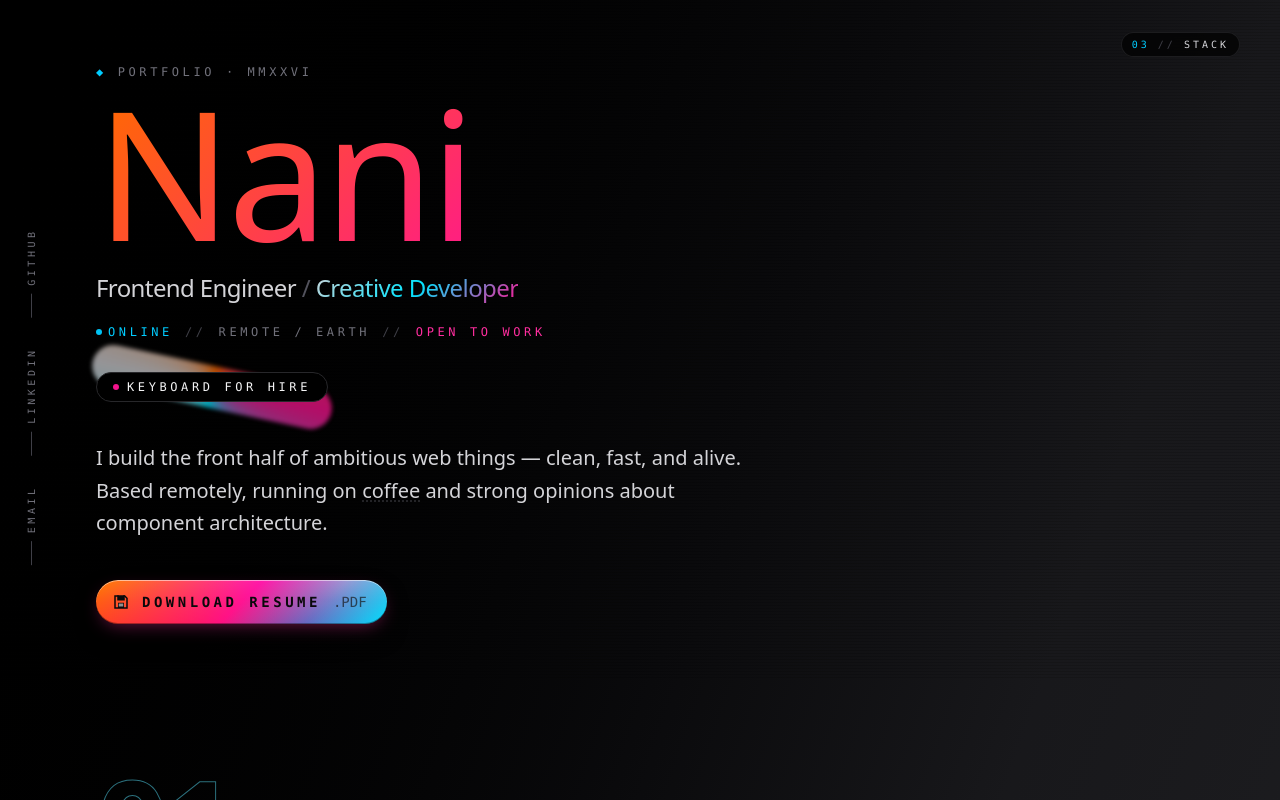
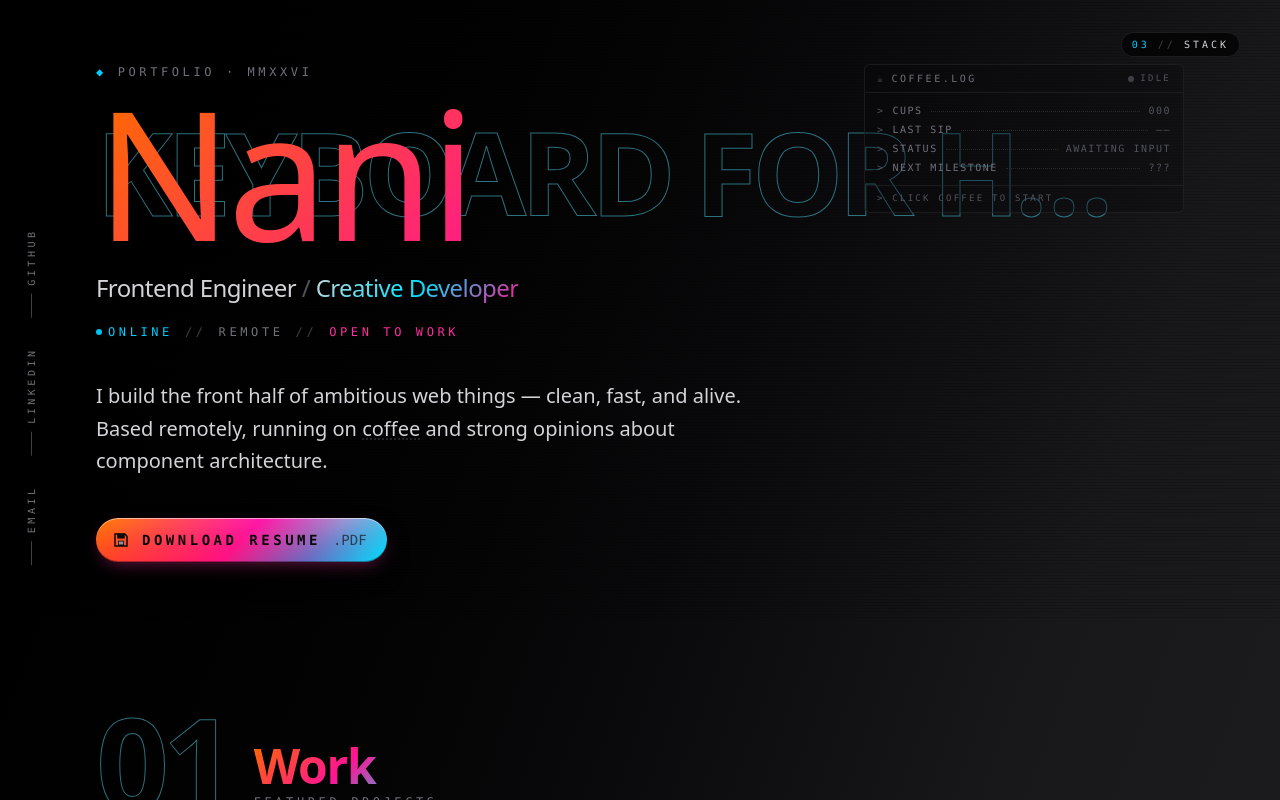
Before and after one commit to hernanosaurus/portfolio.2025, a Next.js app: page / in a window 1280 px wide. Shown: the top 800 px of the page. Built offline with nearby package versions, Linux system fonts and the light colour scheme.

Commit message:
Chrome links, coffee log HUD, keyboard-for-hire shadow

```diff
--- a/app/components/common/CoffeeEasterEgg.tsx
+++ b/app/components/common/CoffeeEasterEgg.tsx
@@ -1,7 +1,18 @@
 'use client';
 
 import { AnimatePresence, motion, useReducedMotion } from 'framer-motion';
-import { useCallback, useEffect, useMemo, useRef, useState } from 'react';
+import { useCallback, useEffect, useMemo, useRef, useState, useSyncExternalStore } from 'react';
+import { createPortal } from 'react-dom';
+import { useCoffee } from '../../lib/coffee';
+
+const NOOP_SUBSCRIBE = () => () => {};
+function useIsMounted() {
+  return useSyncExternalStore(
+    NOOP_SUBSCRIBE,
+    () => true,
+    () => false,
+  );
+}
 
 interface CoffeeEasterEggProps {
   children: React.ReactNode;
@@ -15,7 +26,6 @@ function seededRandom(seed: number): () => number {
   };
 }
 
-const STORAGE_KEY = 'nani:coffee-count';
 const MILESTONES_KEY = 'nani:coffee-milestones';
 const TOOLTIP_HOLD_MS = 2000;
 const CURSOR_HOLD_MS = 600;
@@ -103,13 +113,7 @@ function loadShownMilestones(): Set<number> {
 
 export default function CoffeeEasterEgg({ children }: CoffeeEasterEggProps) {
   const shouldReduce = useReducedMotion();
-  const [count, setCount] = useState<number>(() => {
-    if (typeof window === 'undefined') return 0;
-    const stored = window.sessionStorage.getItem(STORAGE_KEY);
-    if (!stored) return 0;
-    const parsed = parseInt(stored, 10);
-    return !isNaN(parsed) && parsed > 0 ? parsed : 0;
-  });
+  const { count, increment } = useCoffee();
   const [tooltipVisible, setTooltipVisible] = useState(false);
   const [steamKey, setSteamKey] = useState(0);
   const [cursorActive, setCursorActive] = useState(false);
@@ -157,11 +161,7 @@ export default function CoffeeEasterEgg({ children }: CoffeeEasterEggProps) {
   }, []);
 
   function handleClick() {
-    const next = count + 1;
-    setCount(next);
-    if (typeof window !== 'undefined') {
-      window.sessionStorage.setItem(STORAGE_KEY, String(next));
-    }
+    const next = increment();
     const text = copyForCount(next);
     setLiveText(text);
     if (liveClearTimerRef.current) clearTimeout(liveClearTimerRef.current);
@@ -280,6 +280,7 @@ function CoffeeConsole({ milestone, count, onClose }: CoffeeConsoleProps) {
   const shouldReduce = useReducedMotion();
   const closeRef = useRef<HTMLButtonElement>(null);
   const lastFocusRef = useRef<Element | null>(null);
+  const mounted = useIsMounted();
 
   useEffect(() => {
     if (milestone === null) return;
@@ -306,7 +307,9 @@ function CoffeeConsole({ milestone, count, onClose }: CoffeeConsoleProps) {
 
   const copy = milestone !== null ? windowCopyForCount(milestone) : null;
 
-  return (
+  if (!mounted) return null;
+
+  return createPortal(
     <AnimatePresence>
       {milestone !== null && copy && (
         <motion.div
@@ -384,6 +387,7 @@ function CoffeeConsole({ milestone, count, onClose }: CoffeeConsoleProps) {
           </motion.div>
         </motion.div>
       )}
-    </AnimatePresence>
+    </AnimatePresence>,
+    document.body,
   );
 }
--- a/app/components/common/Link.tsx
+++ b/app/components/common/Link.tsx
@@ -11,7 +11,7 @@ interface LinkProps {
 export default function Link({
   href,
   children,
-  className = 'text-orange-400 underline underline-offset-2 hover:text-orange-300 focus-visible:outline-2 focus-visible:outline-orange-400 focus-visible:bg-orange-950/20 transition-colors group',
+  className = 'chrome-link focus-visible:outline-2 focus-visible:outline-brand-magenta-500 rounded-xs group',
   ariaLabel,
 }: LinkProps) {
   const controls = useAnimation();
@@ -49,7 +49,7 @@ export default function Link({
       <span className="flex items-center gap-1 align-middle">
         {children}
         <motion.span
-          className="inline-block"
+          className="inline-block text-zinc-400 group-hover:text-brand-magenta-500 transition-colors"
           animate={controls}
         >
           <ArrowRight className="w-4 h-4 align-middle" />
--- /dev/null
+++ b/app/components/sections/CoffeeLog.tsx
@@ -0,0 +1,138 @@
+'use client';
+
+import { AnimatePresence, motion, useReducedMotion } from 'framer-motion';
+import { useEffect, useState } from 'react';
+import { useCoffee } from '../../lib/coffee';
+
+function statusForCount(n: number): string {
+  if (n === 0) return 'awaiting input';
+  if (n < 3) return 'warming up';
+  if (n < 6) return 'wired but ok';
+  if (n < 11) return 'fully caffeinated';
+  if (n < 21) return 'jittery';
+  if (n < 50) return 'concerning';
+  if (n < 100) return 'transcendent';
+  return 'help';
+}
+
+function formatRelative(ms: number): string {
+  if (ms < 1000) return 'just now';
+  const s = Math.floor(ms / 1000);
+  if (s < 60) return `${s}s ago`;
+  const m = Math.floor(s / 60);
+  if (m < 60) return `${m}m ago`;
+  const h = Math.floor(m / 60);
+  return `${h}h ago`;
+}
+
+export default function CoffeeLog() {
+  const shouldReduce = useReducedMotion();
+  const { count, lastClickAt } = useCoffee();
+  const [now, setNow] = useState<number>(() => Date.now());
+
+  useEffect(() => {
+    if (!lastClickAt) return;
+    const id = setInterval(() => setNow(Date.now()), 1000);
+    return () => clearInterval(id);
+  }, [lastClickAt]);
+
+  const isLive = count > 0;
+  const relative = lastClickAt ? formatRelative(now - lastClickAt) : '——';
+  const status = statusForCount(count);
+  const countLabel = String(count).padStart(3, '0');
+
+  return (
+    <aside
+      aria-label="Coffee log"
+      className="hidden lg:block absolute top-16 right-16 xl:right-24 z-20 w-72 xl:w-80 font-mono select-none pointer-events-none"
+    >
+      <div
+        className={`rounded-md border transition-colors duration-500 ${
+          isLive
+            ? 'border-zinc-700/80 bg-zinc-950/60 backdrop-blur-sm'
+            : 'border-zinc-800/60 bg-zinc-950/30'
+        }`}
+      >
+        <div
+          className={`flex items-center justify-between px-3 py-1.5 border-b transition-colors duration-500 ${
+            isLive ? 'border-zinc-700/80' : 'border-zinc-800/60'
+          }`}
+        >
+          <div className="flex items-center gap-1.5 text-[10px] tracking-[0.25em] uppercase">
+            <span aria-hidden="true" className={isLive ? 'text-brand-magenta-400' : 'text-zinc-600'}>
+              ☕
+            </span>
+            <span className={isLive ? 'chrome-text font-semibold' : 'text-zinc-500'}>
+              coffee.log
+            </span>
+          </div>
+          <span className="flex items-center gap-1.5 text-[9px] tracking-[0.25em] uppercase">
+            <span
+              aria-hidden="true"
+              className={`w-1.5 h-1.5 rounded-full ${
+                isLive
+                  ? `bg-brand-magenta-500 ${shouldReduce ? '' : 'animate-pulse'}`
+                  : 'bg-zinc-700'
+              }`}
+            />
+            <span className={isLive ? 'text-brand-magenta-400' : 'text-zinc-600'}>
+              {isLive ? 'live' : 'idle'}
+            </span>
+          </span>
+        </div>
+
+        <div className="px-3 py-2.5 space-y-1 text-[10px] tracking-[0.15em] uppercase">
+          <LogRow label="cups" value={
+            <AnimatePresence mode="popLayout" initial={false}>
+              <motion.span
+                key={countLabel}
+                initial={shouldReduce ? false : { opacity: 0, y: -4 }}
+                animate={{ opacity: 1, y: 0 }}
+                exit={shouldReduce ? { opacity: 0 } : { opacity: 0, y: 4 }}
+                transition={{ duration: 0.18, ease: 'easeOut' }}
+                className={`inline-block tabular-nums ${
+                  isLive ? 'text-brand-cyan-400' : 'text-zinc-600'
+                }`}
+              >
+                {countLabel}
+              </motion.span>
+            </AnimatePresence>
+          } />
+          <LogRow label="last sip" value={
+            <span className={isLive ? 'text-zinc-200' : 'text-zinc-600'}>{relative}</span>
+          } />
+          <LogRow label="status" value={
+            <span className={isLive ? 'text-zinc-200' : 'text-zinc-600'}>{status}</span>
+          } />
+          <LogRow label="next milestone" value={
+            <span className={isLive ? 'text-brand-magenta-400' : 'text-zinc-600'}>???</span>
+          } />
+        </div>
+
+        <div
+          className={`px-3 py-1.5 border-t text-[9px] tracking-[0.25em] uppercase transition-colors duration-500 ${
+            isLive
+              ? 'border-zinc-700/80 text-zinc-500'
+              : 'border-zinc-800/60 text-zinc-600'
+          }`}
+        >
+          {isLive ? '> logging enabled' : '> click coffee to start'}
+        </div>
+      </div>
+    </aside>
+  );
+}
+
+function LogRow({ label, value }: { label: string; value: React.ReactNode }) {
+  return (
+    <div className="flex items-baseline gap-2">
+      <span className="text-zinc-600">{'>'}</span>
+      <span className="text-zinc-500 shrink-0">{label}</span>
+      <span
+        aria-hidden="true"
+        className="flex-1 border-b border-dotted border-zinc-800 translate-y-[-2px]"
+      />
+      <span className="shrink-0">{value}</span>
+    </div>
+  );
+}
--- a/app/components/sections/Hero.tsx
+++ b/app/components/sections/Hero.tsx
@@ -11,6 +11,7 @@ import {
 import { useEffect, useRef } from 'react';
 import Download from '../common/Download';
 import CoffeeEasterEgg from '../common/CoffeeEasterEgg';
+import CoffeeLog from './CoffeeLog';
 import { motionProps } from '../../lib/motion';
 
 const IDLE_WEIGHT = 500;
@@ -134,6 +135,7 @@ export default function Hero() {
         className="scanlines pointer-events-none absolute inset-0 z-0"
       />
       <SocialRail />
+      <CoffeeLog />
 
       <motion.div
         style={
@@ -150,10 +152,19 @@ export default function Hero() {
           <span className="text-brand-cyan-400">◆</span> Portfolio · MMXXVI
         </motion.p>
 
+        <div className="relative">
+          <motion.span
+            {...motionProps(80, 500, shouldReduce ?? false)}
+            aria-hidden="true"
+            className="pointer-events-none select-none absolute inset-x-0 top-1/2 -translate-y-1/2 z-0 font-display font-bold outline-text leading-none tracking-tighter uppercase whitespace-nowrap overflow-hidden text-ellipsis"
+            style={{ fontSize: 'clamp(48px, 9vw, 160px)' }}
+          >
+            keyboard for hire
+          </motion.span>
           <motion.h1
             ref={nameRef}
             {...motionProps(80, 500, shouldReduce ?? false)}
-          className="font-display chrome-text leading-[0.85] tracking-tight select-none"
+            className="relative z-10 font-display chrome-text leading-[0.85] tracking-tight select-none"
             style={{ fontSize: 'clamp(80px, 14vw, 220px)' }}
           >
             {shouldReduce ? (
@@ -168,6 +179,7 @@ export default function Hero() {
               <KineticName smoothWeight={smoothWeight} smoothWidth={smoothWidth} />
             )}
           </motion.h1>
+        </div>
 
         <motion.p
           {...motionProps(160, 400, shouldReduce ?? false)}
@@ -191,28 +203,12 @@ export default function Hero() {
           <span aria-hidden="true" className="text-zinc-700">
             {'//'}
           </span>
-          <span>Remote / Earth</span>
+          <span>Remote</span>
           <span aria-hidden="true" className="text-zinc-700">
             {'//'}
           </span>
           <span className="text-brand-magenta-400">Open to work</span>
         </motion.p>
-
-        <motion.div
-          {...motionProps(300, 400, shouldReduce ?? false)}
-          className="relative inline-flex mt-4 self-start"
-        >
-          <span
-            aria-hidden="true"
-            className={`absolute -inset-1.5 rounded-full chrome-bg-conic opacity-70 blur-[2px] ${
-              shouldReduce ? '' : 'animate-[spin_6s_linear_infinite]'
-            }`}
-          />
-          <span className="relative inline-flex items-center gap-2 px-4 py-1.5 rounded-full bg-black border border-zinc-800 font-mono text-[10px] md:text-xs tracking-[0.3em] uppercase text-zinc-100">
-            <span className="w-1.5 h-1.5 rounded-full bg-brand-magenta-500 animate-pulse" />
-            keyboard for hire
-          </span>
-        </motion.div>
 
         <motion.p
           {...motionProps(400, 450, shouldReduce ?? false)}
--- /dev/null
+++ b/app/lib/coffee.tsx
@@ -0,0 +1,75 @@
+'use client';
+
+import {
+  createContext,
+  useCallback,
+  useContext,
+  useMemo,
+  useSyncExternalStore,
+} from 'react';
+
+const STORAGE_KEY = 'nani:coffee-count';
+const STORAGE_KEY_LAST = 'nani:coffee-last-click';
+const EVENT_NAME = 'nani:coffee-update';
+
+interface CoffeeContextValue {
+  count: number;
+  lastClickAt: number | null;
+  increment: () => number;
+}
+
+const CoffeeContext = createContext<CoffeeContextValue | null>(null);
+
+function subscribe(cb: () => void) {
+  window.addEventListener(EVENT_NAME, cb);
+  return () => window.removeEventListener(EVENT_NAME, cb);
+}
+
+function getSnapshot(): string {
+  if (typeof window === 'undefined') return '0|0';
+  const c = window.sessionStorage.getItem(STORAGE_KEY) ?? '0';
+  const l = window.sessionStorage.getItem(STORAGE_KEY_LAST) ?? '0';
+  return `${c}|${l}`;
+}
+
+function getServerSnapshot(): string {
+  return '0|0';
+}
+
+function parseSnapshot(snap: string): { count: number; lastClickAt: number | null } {
+  const [c, l] = snap.split('|');
+  const count = parseInt(c, 10);
+  const last = parseInt(l, 10);
+  return {
+    count: !isNaN(count) && count > 0 ? count : 0,
+    lastClickAt: !isNaN(last) && last > 0 ? last : null,
+  };
+}
+
+export function CoffeeProvider({ children }: { children: React.ReactNode }) {
+  const snap = useSyncExternalStore(subscribe, getSnapshot, getServerSnapshot);
+  const { count, lastClickAt } = useMemo(() => parseSnapshot(snap), [snap]);
+
+  const increment = useCallback(() => {
+    const current = parseInt(window.sessionStorage.getItem(STORAGE_KEY) ?? '0', 10);
+    const next = (!isNaN(current) && current > 0 ? current : 0) + 1;
+    const now = Date.now();
+    window.sessionStorage.setItem(STORAGE_KEY, String(next));
+    window.sessionStorage.setItem(STORAGE_KEY_LAST, String(now));
+    window.dispatchEvent(new Event(EVENT_NAME));
+    return next;
+  }, []);
+
+  const value = useMemo(
+    () => ({ count, lastClickAt, increment }),
+    [count, lastClickAt, increment],
+  );
+
+  return <CoffeeContext.Provider value={value}>{children}</CoffeeContext.Provider>;
+}
+
+export function useCoffee() {
+  const ctx = useContext(CoffeeContext);
+  if (!ctx) throw new Error('useCoffee must be used within a CoffeeProvider');
+  return ctx;
+}
--- a/app/page.tsx
+++ b/app/page.tsx
@@ -8,6 +8,7 @@ import Projects from './components/sections/Projects';
 import Skills from './components/sections/Skills';
 import CursorBlob from './components/common/CursorBlob';
 import SectionMarker from './components/common/SectionMarker';
+import { CoffeeProvider } from './lib/coffee';
 import { DURATION, EASE } from './lib/motion';
 
 const SECTIONS = [
@@ -19,6 +20,7 @@ const SECTIONS = [
 
 export default function Home() {
   return (
+    <CoffeeProvider>
       <div className="min-h-screen font-sans text-zinc-100 bg-linear-to-br from-black via-zinc-900 to-zinc-800 noise-overlay">
         <a
           href="#main-content"
@@ -57,5 +59,6 @@ export default function Home() {
           </div>
         </main>
       </div>
+    </CoffeeProvider>
   );
 }
```
Also changed, not shown: app/components/common/Card.tsx (+2 -5 lines), app/globals.css (+18 -0 lines). Lines whose indentation alone changed are shown as unchanged.
